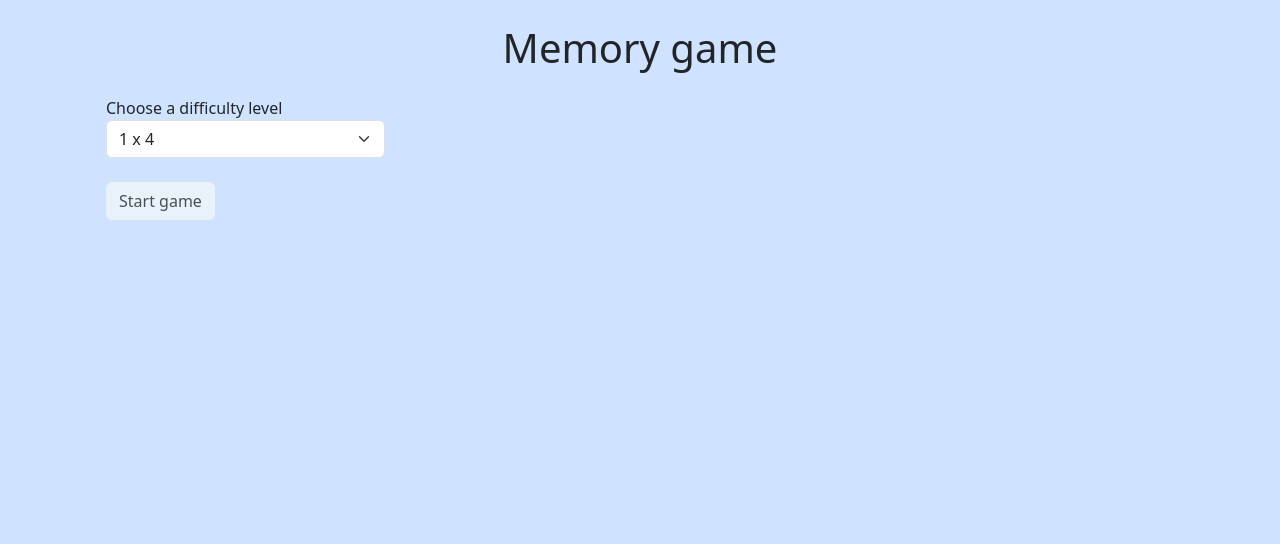
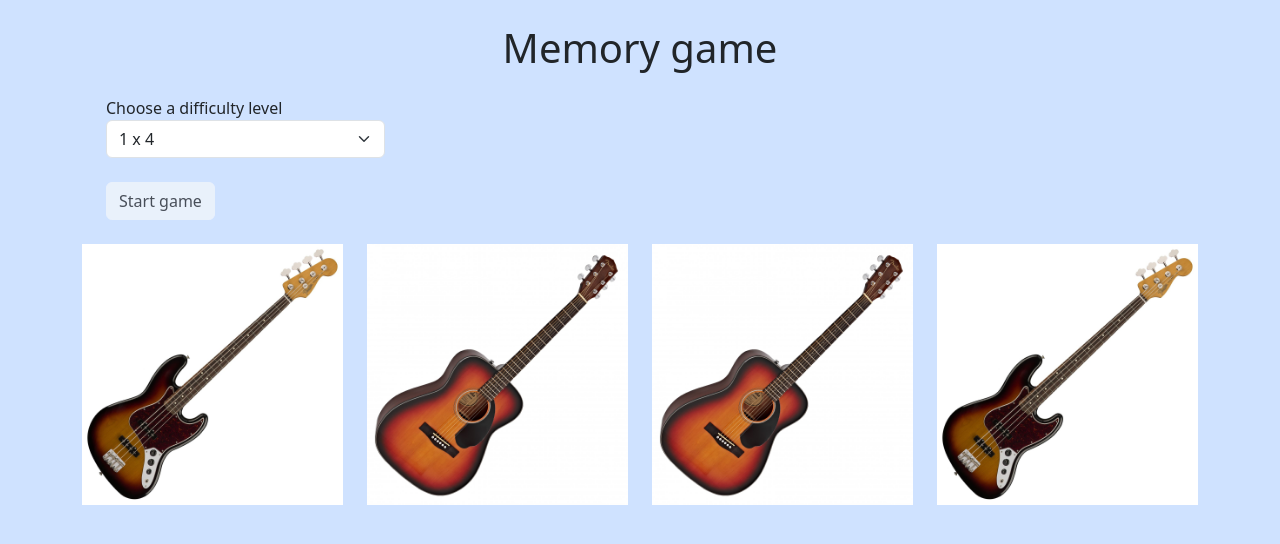
Before and after one commit to avilaantonio/jjf-antony-adam, a plain HTML site: page Memory_game/Antony/memory.html in a window 1280 px wide. Both pictures are taken after a click on the button "Start game". Drawn offline with nearby package versions, Linux system fonts and the light colour scheme.

Commit message:
Solve: show 4 random guitar

```diff
--- a/Memory_game/Antony/js/memory.js
+++ b/Memory_game/Antony/js/memory.js
@@ -1,15 +1,18 @@
+const imgHolderDiv = document.getElementById('imgHolderDiv');
 function startGame() {
     let numberOfCards = getNumberOfCards();
     let randomPictures = generateRandomPicArrangement(numberOfCards);
+
     generatedCards(numberOfCards, randomPictures);
 }
 
+const images = ['img/01a.jpg', 'img/01b.jpg', 'img/02a.jpg', 'img/02b.jpg'];
 function generateRandomPicArrangement(numberOfCards) {
     let pictures = [];
     do {
-        let randomNumber = Math.floor(Math.random() * (numberOfCards)) + 1;
-        if (!pictures.includes(randomNumber)) {
-            pictures.push(randomNumber)
+        let randomNumber = Math.floor(Math.random() * (numberOfCards));
+        if (!pictures.includes(images[randomNumber])) {
+            pictures.push(images[randomNumber])
         }
     } while (pictures.length != numberOfCards);
     return pictures;
@@ -30,53 +33,26 @@ function getNumberOfCards() {
     document.getElementById("startButton").disabled = true;
     return numberOfCards;
 }
-// 37.
-let images = ['img/01a.jpg', 'img/01b.jpg', 'img/02a.jpg', 'img/02b.jpg'];
 
 function generatedCards(numberOfCards, randomPictures) {
-    let randomPic = [];
-    do {
-        let randomNumber = Math.floor(Math.random() * (numberOfCards)) + 1;
-        if (!randomPic.includes(randomNumber)) {
-            randomPic.push(randomNumber)
-        }
-    } while (randomPic.length != numberOfCards);
-    console.log(randomPic);
-
+    imgHolderDiv.innerHTML = "";
     for (let i = 0; i < numberOfCards; i++) {
-
-        let div = document.createElement('div');
-        div.classList.add('col');
-        div.classList.add('mb-3');
-
-        /*
-        function randomImg(numbers, img) {
-            img = [];
-            for (let i = 0; i < numbers.length; i++) {
-                img.push("img/img" + numbers[i] + ".jpg");
-            }
-            return img;
-        }
-        */
-
-        let div2 = document.createElement('div');
-        div2.classList.add('square');
-        div2.classList.add('rounded');
-        div2.classList.add('d-none');
-
-
-
-
-
-        div2.textContent = `p${randomPic[i]}`;
-        div.appendChild(div2);
-
-        document.querySelector('.row').appendChild(div);
+        //-------------- 2. -----------------
+        const wrapper = document.createElement('div');
+        wrapper.innerHTML = [
+            `<div class="col mb-3">`,
+            `   <div class="rounded">`,
+            `       <img id="${randomPictures[i]}" class="w-100" src="${randomPictures[i]}" alt="${randomPictures[i]}">`,
+            '   </div>',
+            '</div>'
+        ].join('');
+        imgHolderDiv.append(wrapper);
     }
 }
 
-//------------------------------------
-
+//------------- next ---------------
+// Select a card
+/*
 document.getElementsByClassName("selectCard").addEventListener("click", showImage);
 
 let counter = 0;
@@ -91,3 +67,6 @@ function showImage() {
         counter = 0;
     }
 }
+
+}
+*/
--- a/Memory_game/Antony/memory.html
+++ b/Memory_game/Antony/memory.html
@@ -25,8 +25,9 @@
             <button id="startButton" class="btn btn-light" onclick="startGame()">Start game</button>
         </div>
 
-        <div class="row row-cols-1 row-cols-md-2 row-cols-lg-4 g-4">
+        <div class="row row-cols-1 row-cols-md-2 row-cols-lg-4 g-4" id="imgHolderDiv">
             <!-- cards generated here-->
+
         </div>
     </div>
 
```
Also changed, not shown: Memory_game/Antony/img/01a.jpg (renamed from Memory_game/img/01a.jpg), Memory_game/Antony/img/01b.jpg (renamed from Memory_game/img/01b.jpg), Memory_game/Antony/img/02a.jpg (renamed from Memory_game/img/02a.jpg), Memory_game/Antony/img/02b.jpg (renamed from Memory_game/img/02b.jpg), Memory_game/Antony/img/03a.jpg (renamed from Memory_game/img/03a.jpg), Memory_game/Antony/img/03b.jpg (renamed from Memory_game/img/03b.jpg), Memory_game/Antony/img/04a.jpg (renamed from Memory_game/img/04a.jpg), Memory_game/Antony/img/04b..jpg (renamed from Memory_game/img/04b..jpg), Memory_game/Antony/img/Fender FSR Classic '60s Jaguar.jpg (renamed from Memory_game/img/Fender FSR Classic '60s Jaguar.jpg), Memory_game/Antony/img/Fender FSR Strat Classic Player 60s.jpg (renamed from Memory_game/img/Fender FSR Strat Classic Player 60s.jpg), Memory_game/Antony/img/Fender MIJ Traditional 60s Jazzmaster.jpg (renamed from Memory_game/img/Fender MIJ Traditional 60s Jazzmaster.jpg), Memory_game/Antony/img/Fender Player Lead III PF.jpg (renamed from Memory_game/img/Fender Player Lead III PF.jpg).
